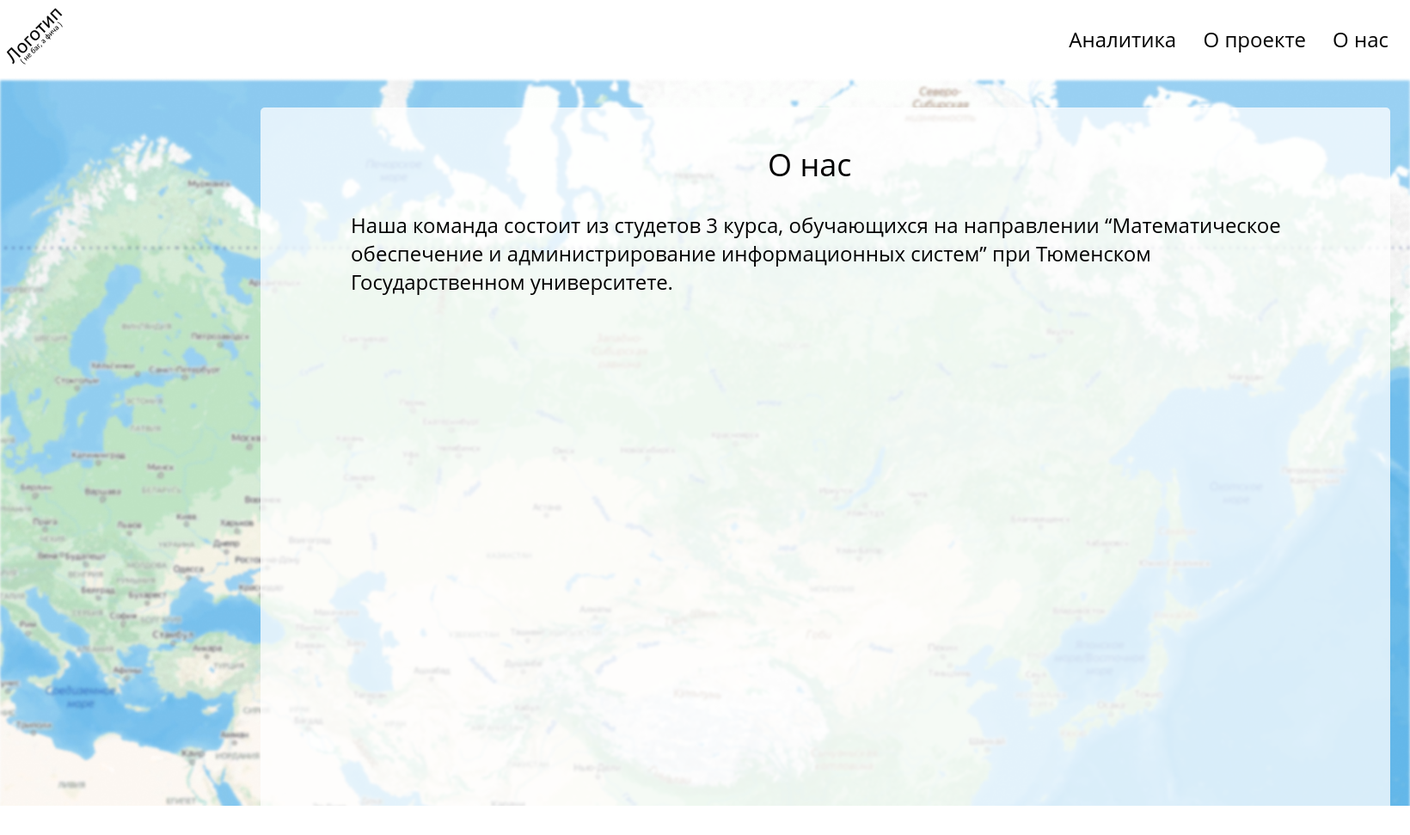
After one commit to S-Zaur/RTA_map_project, a Django app: page /about_us/ in a window 1640 px wide. The commit adds this page. Shown: the whole page at 86% size. Run offline with Django 4.2, Linux system fonts and the light colour scheme.

Commit message:
new pages

```diff
--- a/projectv2/urls.py
+++ b/projectv2/urls.py
@@ -20,6 +20,9 @@ from . import views
 
 urlpatterns = [
     path('', views.index),
-    path('update_params/', views.ajax_get_view),
+    path('update_params/', views.update_params),
+    path('about_project/', views.about_project),
+    path('about_us/', views.about_us),
+    path('analytics/', views.analytics),
     path('admin/', admin.site.urls),
 ]
--- a/projectv2/views.py
+++ b/projectv2/views.py
@@ -1,6 +1,5 @@
 from urllib import parse
 
-from django.http import HttpResponse
 from django.http import JsonResponse
 from django.shortcuts import render
 from .DatabaseAPI import DatabaseApi
@@ -8,26 +7,37 @@ import json
 
 
 def index(request):
-    path = '.\\static\\files\\map.json'
-    with open(path, encoding='utf-8') as f:
-        map_data = json.load(f)
+    map_path = '.\\static\\files\\map.json'
+    with open(map_path, encoding='utf-8') as file:
+        map_data = json.load(file)
+
+    return render(request, 'index.html', {'map_data': map_data})
+
+def about_project(request):
+    return render(request, 'about_project.html')
+
+def about_us(request):
+    return render(request, 'about_us.html')
+
+def analytics(request):
+    return render(request, 'analytics.html')
+
+def update_params(request):
+    jsn_parameters = json.loads(request.headers['Parameters'])
+    percentage_mode = request.headers['Percentageresult']
+
+    keys = jsn_parameters['keys']  #  ['severity', 'light', 'date', ...]
+    values = jsn_parameters['values']  #  [['Легкий', 'С погибшими'], ['В темное время суток, освещение включено'], ['2022-10-18', '2022-10-20'], ...]
+    values = [[parse.unquote(j) for j in i] for i in values]
+
+    #print(keys)
+    #print(values)
 
     db = DatabaseApi()
-    js_data = db.select_count_rta_by_region()
+    if percentage_mode == 'true':
+        js_data = db.as_percentage(db.select_count_rta_by_keys_values(keys, values))
+    else:
+        js_data = db.select_count_rta_by_keys_values(keys, values)
 
-    return render(request, 'index.html', {'my_data': js_data, 'map_data': map_data})
-
-
-def ajax_get_view(request):  # May include more arguments depending on URL parameters
-    jsn = json.loads(request.headers['Prms'])
-    b = jsn['prm_0']
-    a = jsn['prm_1']
-
-    a = [parse.unquote(i) for i in a]
-    db = DatabaseApi()
-    if b == 'date':
-        js_data = db.rta_between(jsn['prm_1'], jsn['prm_2'])
-    else:
-        js_data = db.as_percentage(db.select_count_rta_by_key_values(parse.unquote(jsn['prm_0']), a))
     data = {'my_data': js_data}
     return JsonResponse(data)
--- /dev/null
+++ b/static/css/about_us.css
@@ -0,0 +1,77 @@
+* {
+    margin: 0;
+    padding: 0;
+    font-family: 'Open Sans';
+    font-style: normal;
+    font-weight: 400;
+    font-size: 24px;
+    line-height: 33px;
+}
+
+header {
+    width: 100%;
+    background: white;
+    height: 90px;
+}
+
+header img {
+    max-width: 70px;
+    max-height: 70px;
+    margin: 5px;
+}
+
+.header_inners {
+    display: flex;
+    justify-content: space-between;
+    align-items: center;
+}
+
+.header_ref {
+    font-size: 24px;
+    font-weight: 500;
+    margin-right: 25px;
+    color: black;
+    text-decoration: none;
+}
+
+a {
+  color: #000;
+  text-decoration: none;
+  border: none;
+  font-family: 'Open Sans';
+}
+
+img {
+    width: 100%;
+    height: 100%;
+}
+
+.fonWhite {
+    position: absolute;
+    width: 1314px;
+    height: 846px;
+    left: 303px;
+    top: 125px;
+    background: rgba(255, 255, 255, 0.75);
+    border-radius: 5px;
+}
+
+.oProject {
+    position: absolute;
+    width: 182px;
+    height: 54px;
+    left: 590px;
+    top: 50px;
+    font-size: 36px;
+}
+
+.text {
+    margin-left: 8%;
+    margin-right: 8%;
+    margin-top: 120px;
+}
+
+.text p {
+    font-size: 24px;
+    margin-top: 20px;
+}
--- /dev/null
+++ b/templates/about_us.html
@@ -0,0 +1,29 @@
+<!DOCTYPE html>
+<html>
+<head>
+    <title>Карта ДТП - О нас</title>
+
+    {% load static %}
+
+	<link rel="stylesheet" href="{% static 'css/about_us.css' %}">
+</head>
+<body>
+    <header class="header_inners">
+        <a href="/"><img src="{% static 'files/logo.png' %}"></a>
+        <div id="header_refs">
+            <a class="header_ref" href="/analytics/">Аналитика</a>
+            <a class="header_ref" href="/about_project/">О проекте</a>
+            <a class="header_ref" href="/about_us/">О нас</a>
+        </div>
+    </header>
+    <div class="main">
+        <img src="{% static 'files/bgblurredmap.png' %}">
+        <div class="fonWhite">
+            <h1 class="oProject">О нас</h1>
+            <div class="text">
+                <p>Наша команда состоит из студетов 3 курса, обучающихся на направлении “Математическое обеспечение и администрирование информационных систем” при Тюменском Государственном университете.</p>
+            </div>
+       </div>
+    </div>
+</body>
+</html>
```
Also changed, not shown: static/css/about_project.css (added, +77 -0 lines), static/css/analytics.css (added, +92 -0 lines), static/css/styles.css (+7 -73 lines), templates/about_project.html (added, +31 -0 lines), templates/analytics.html (added, +34 -0 lines), templates/index.html (+11 -26 lines), static/files/bgblurredmap.png (added), static/files/logo.png.
